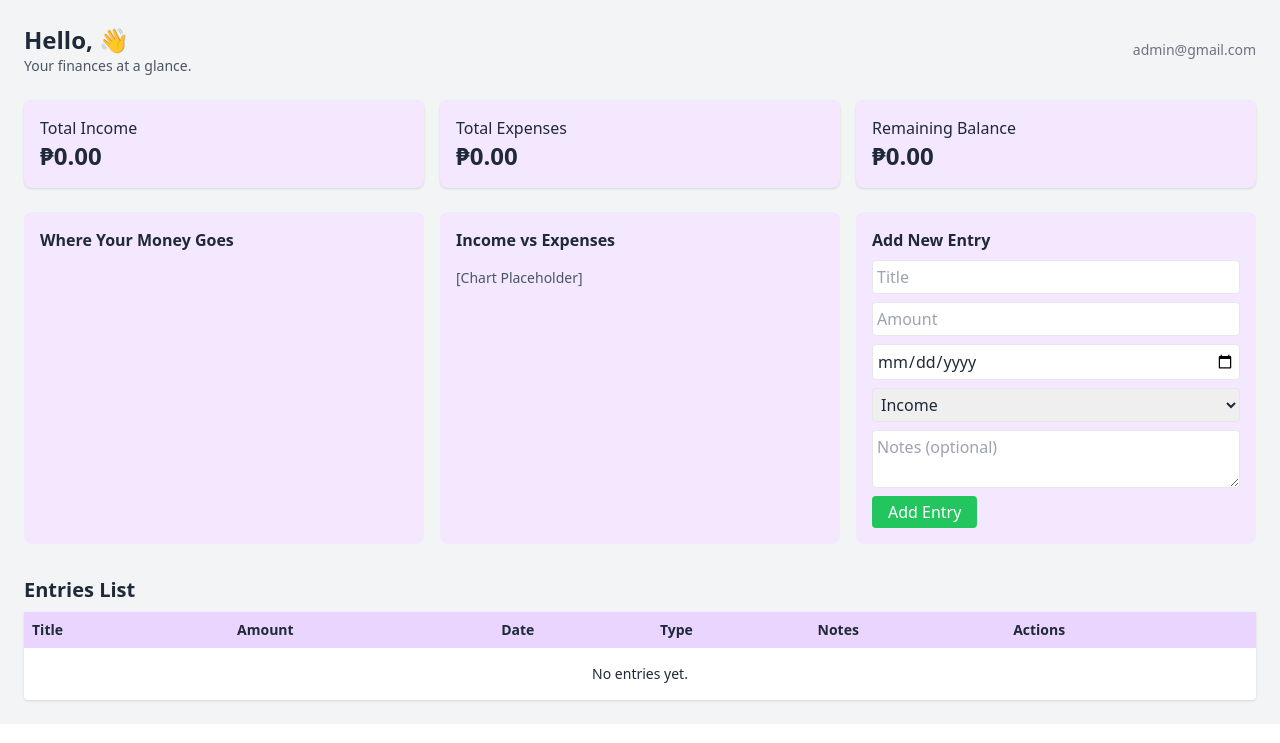
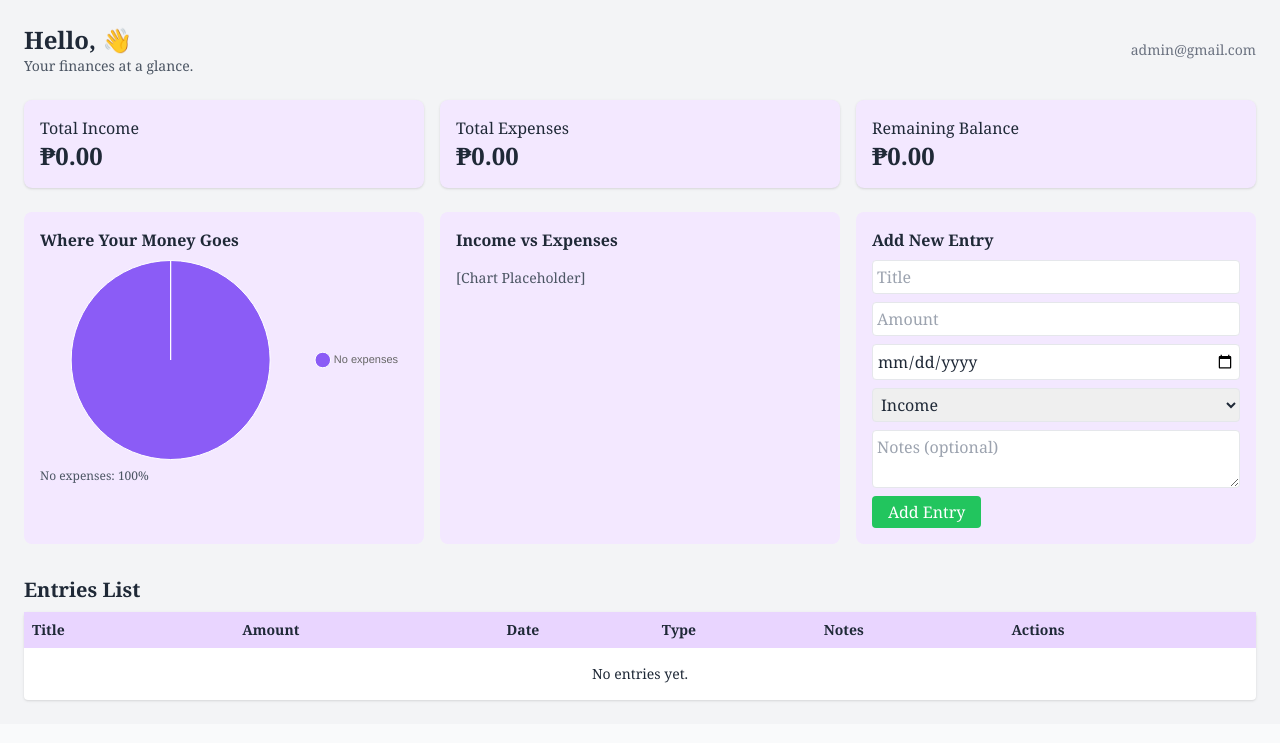
Before and after one commit to mezugatfukiko/PeraHub, a Django app: page /dashboard/ in a window 1280 px wide. Shown: the top 743 px of the page. Run offline with Django 5.2, Linux system fonts and the light colour scheme; a user stored in the database is signed in; data comes from the database, SQL or seed files in the repository; both versions use the stored data as it was after the commit; some libraries are stand-ins or nearby versions.

Commit message:
[feat][Chre] added functional pie chart

```diff
--- a/finance/templates/finance/dashboard.html
+++ b/finance/templates/finance/dashboard.html
@@ -1,9 +1,6 @@
 <!-- templates/finance/dashboard.html -->
 
-{% extends 'base.html' %}
-{% load static %}
-
-{% block content %}
+{% extends 'base.html' %} {% load static %} {% block content %}
 <div class="p-6 bg-gray-100 text-gray-800">
   <div class="flex justify-between items-center">
     <div>
@@ -34,9 +31,13 @@
   <div class="grid grid-cols-3 gap-4 mt-6">
     <div class="bg-purple-100 p-4 rounded-lg">
       <h4 class="font-semibold">Where Your Money Goes</h4>
-      <ul class="mt-2 text-sm">
+      <div class="mt-2 relative" style="height: 200px">
+        <canvas id="expenseChart" width="400" height="400"></canvas>
+      </div>
+      <!-- Optional: Keep the percentage list below the chart -->
+      <ul class="mt-2 text-xs text-gray-600">
         {% for label, value in chart_data.items %}
-          <li>{{ label }}: {{ value }}%</li>
+        <li>{{ label }}: {{ value }}%</li>
         {% endfor %}
       </ul>
     </div>
@@ -50,15 +51,35 @@
       <h4 class="font-semibold">Add New Entry</h4>
       <form method="POST" class="mt-2">
         {% csrf_token %}
-        <input type="text" name="title" placeholder="Title" class="block w-full mb-2 p-1 border rounded" />
-        <input type="number" name="amount" placeholder="Amount" class="block w-full mb-2 p-1 border rounded" />
-        <input type="date" name="date" class="block w-full mb-2 p-1 border rounded" />
+        <input
+          type="text"
+          name="title"
+          placeholder="Title"
+          class="block w-full mb-2 p-1 border rounded"
+        />
+        <input
+          type="number"
+          name="amount"
+          placeholder="Amount"
+          class="block w-full mb-2 p-1 border rounded"
+        />
+        <input
+          type="date"
+          name="date"
+          class="block w-full mb-2 p-1 border rounded"
+        />
         <select name="type" class="block w-full mb-2 p-1 border rounded">
           <option>Income</option>
           <option>Expense</option>
         </select>
-        <textarea name="notes" placeholder="Notes (optional)" class="block w-full mb-2 p-1 border rounded"></textarea>
-        <button type="submit" class="bg-green-500 text-white px-4 py-1 rounded">Add Entry</button>
+        <textarea
+          name="notes"
+          placeholder="Notes (optional)"
+          class="block w-full mb-2 p-1 border rounded"
+        ></textarea>
+        <button type="submit" class="bg-green-500 text-white px-4 py-1 rounded">
+          Add Entry
+        </button>
       </form>
     </div>
   </div>
@@ -85,8 +106,14 @@
           <td>{{ entry.type }}</td>
           <td>{{ entry.notes }}</td>
           <td>
-            <a href="{% url 'edit_entry' entry.id %}" class="text-blue-500">Edit</a>
-            <a href="{% url 'delete_entry' entry.id %}" class="text-red-500 ml-2">Delete</a>
+            <a href="{% url 'edit_entry' entry.id %}" class="text-blue-500"
+              >Edit</a
+            >
+            <a
+              href="{% url 'delete_entry' entry.id %}"
+              class="text-red-500 ml-2"
+              >Delete</a
+            >
           </td>
         </tr>
         {% empty %}
@@ -98,4 +125,76 @@
     </table>
   </div>
 </div>
+<script>
+  document.addEventListener('DOMContentLoaded', function() {
+      // Check if chart element exists
+      const ctx = document.getElementById('expenseChart');
+      if (!ctx) {
+          console.error('Expense chart element not found');
+          return;
+      }
+
+      // Prepare chart data
+      const chartData = {
+          labels: [],
+          values: [],
+          // Purple-themed colors
+          backgroundColors: [
+              '#8B5CF6', '#7C3AED', '#6D28D9', '#5B21B6', '#4C1D95',
+              '#A78BFA', '#C4B5FD', '#EDE9FE', '#DDD6FE'
+          ]
+      };
+
+      {% if chart_data %}
+          {% for label, value in chart_data.items %}
+              chartData.labels.push("{{ label }}");
+              chartData.values.push({{ value }});
+          {% endfor %}
+      {% endif %}
+
+      // Fallback if no data
+      if (chartData.labels.length === 0) {
+          chartData.labels = ['No data'];
+          chartData.values = [100];
+          chartData.backgroundColors = ['#E5E7EB'];
+      }
+
+      // Create the chart
+      new Chart(ctx, {
+          type: 'pie',
+          data: {
+              labels: chartData.labels,
+              datasets: [{
+                  data: chartData.values,
+                  backgroundColor: chartData.backgroundColors.slice(0, chartData.labels.length),
+                  borderColor: '#FFFFFF',
+                  borderWidth: 1
+              }]
+          },
+          options: {
+              responsive: true,
+              maintainAspectRatio: false,
+              plugins: {
+                  legend: {
+                      position: 'right',
+                      labels: {
+                          usePointStyle: true,
+                          padding: 16,
+                          font: {
+                              size: 11
+                          }
+                      }
+                  },
+                  tooltip: {
+                      callbacks: {
+                          label: function(context) {
+                              return `${context.label}: ${context.raw}%`;
+                          }
+                      }
+                  }
+              }
+          }
+      });
+  });
+</script>
 {% endblock %}
--- a/finance/views.py
+++ b/finance/views.py
@@ -6,8 +6,18 @@ from .forms import CustomRegisterForm
 from django.contrib.auth.decorators import login_required
 from .forms import EntryForm
 from .models import Entry
+from django.shortcuts import render
 
-
+def test_chart_view(request):
+    # Example chart data
+    chart_data = {
+        'Food': 30,
+        'Rent': 40,
+        'Utilities': 20,
+        'Entertainment': 10,
+    }
+    print(chart_data)
+    return render(request, 'finance/', {'chart_data': chart_data})
 
 def register_view(request):
     if request.method == 'POST':
@@ -45,6 +55,29 @@ def dashboard_view(request):
     expenses = sum(e.amount for e in entries if e.type == 'Expense')
     balance = income - expenses
 
+    # Calculate chart data based on expenses
+    expense_entries = entries.filter(type='Expense')
+    total_expenses = expenses if expenses != 0 else 1  # Avoid division by zero
+
+    chart_data = {}
+    for entry in expense_entries:
+        category = entry.title  # or use a category field if you have one
+        percentage = (entry.amount / total_expenses) * 100
+        if category in chart_data:
+            chart_data[category] += percentage
+        else:
+            chart_data[category] = percentage
+
+    # Round percentages and ensure they sum to 100%
+    if chart_data:
+        chart_data = {k: round(v, 1) for k, v in chart_data.items()}
+        # Adjust for rounding errors
+        total = sum(chart_data.values())
+        if total != 100:
+            chart_data[list(chart_data.keys())[0]] += (100 - total)
+    else:
+        chart_data = {'No expenses': 100}
+
     if request.method == 'POST':
         form = EntryForm(request.POST)
         if form.is_valid():
@@ -61,6 +94,8 @@ def dashboard_view(request):
         'income': income,
         'expenses': expenses,
         'balance': balance,
+        'chart_data': chart_data,  # Add this to context
+        'user': request.user  # Also make sure user is passed
     }
     return render(request, 'finance/dashboard.html', context)
 
--- a/theme2/templates/base.html
+++ b/theme2/templates/base.html
@@ -3,23 +3,30 @@
 <html lang="en">
   <head>
     <title>Budget Tracker</title>
-		<meta charset="UTF-8">
-		<meta name="viewport" content="width=device-width, initial-scale=1.0">
-		<meta http-equiv="X-UA-Compatible" content="ie=edge">
-		<link href="https://cdn.jsdelivr.net/npm/tailwindcss@2.0.0/dist/tailwind.min.css" rel="stylesheet">
-		<!-- font -->
-		<link rel="preconnect" href="https://fonts.googleapis.com">
-		<link rel="preconnect" href="https://fonts.gstatic.com" crossorigin>
-		<link href="https://fonts.googleapis.com/css2?family=Kumbh+Sans:wght@300&family=Lato:ital,wght@0,100;0,300;0,400;0,700;0,900;1,100;1,300;1,400;1,700;1,900&family=Roboto:ital,wght@0,100..900;1,100..900&display=swap" rel="stylesheet">
-
+    <meta charset="UTF-8" />
+    <meta name="viewport" content="width=device-width, initial-scale=1.0" />
+    <meta http-equiv="X-UA-Compatible" content="ie=edge" />
+    <link
+      href="https://cdn.jsdelivr.net/npm/tailwindcss@2.0.0/dist/tailwind.min.css"
+      rel="stylesheet"
+    />
+    <!-- Chart.js -->
+    <script src="https://cdn.jsdelivr.net/npm/chart.js"></script>
+    <!-- fonts -->
+    <link rel="preconnect" href="https://fonts.googleapis.com" />
+    <link rel="preconnect" href="https://fonts.gstatic.com" crossorigin />
+    <link
+      href="https://fonts.googleapis.com/css2?family=Kumbh+Sans:wght@300&family=Lato:ital,wght@0,100;0,300;0,400;0,700;0,900;1,100;1,300;1,400;1,700;1,900&family=Roboto:ital,wght@0,100..900;1,100..900&display=swap"
+      rel="stylesheet"
+    />
     {% tailwind_css %}
   </head>
 
-	<!-- <body class="bg-gray-50 font-serif leading-normal tracking-normal"> -->
-		<!-- <div class="container mx-auto"> -->
+  <body class="bg-gray-50 font-serif leading-normal tracking-normal">
+    <div class="container mx-auto">
       {% block content %}
       <!-- Default content will show if content is not overridden -->
       {% endblock %}
     </div>
-	<!-- </body> -->
+  </body>
 </html>
```
Also changed, not shown: db.sqlite3. Lines whose indentation alone changed are shown as unchanged.
